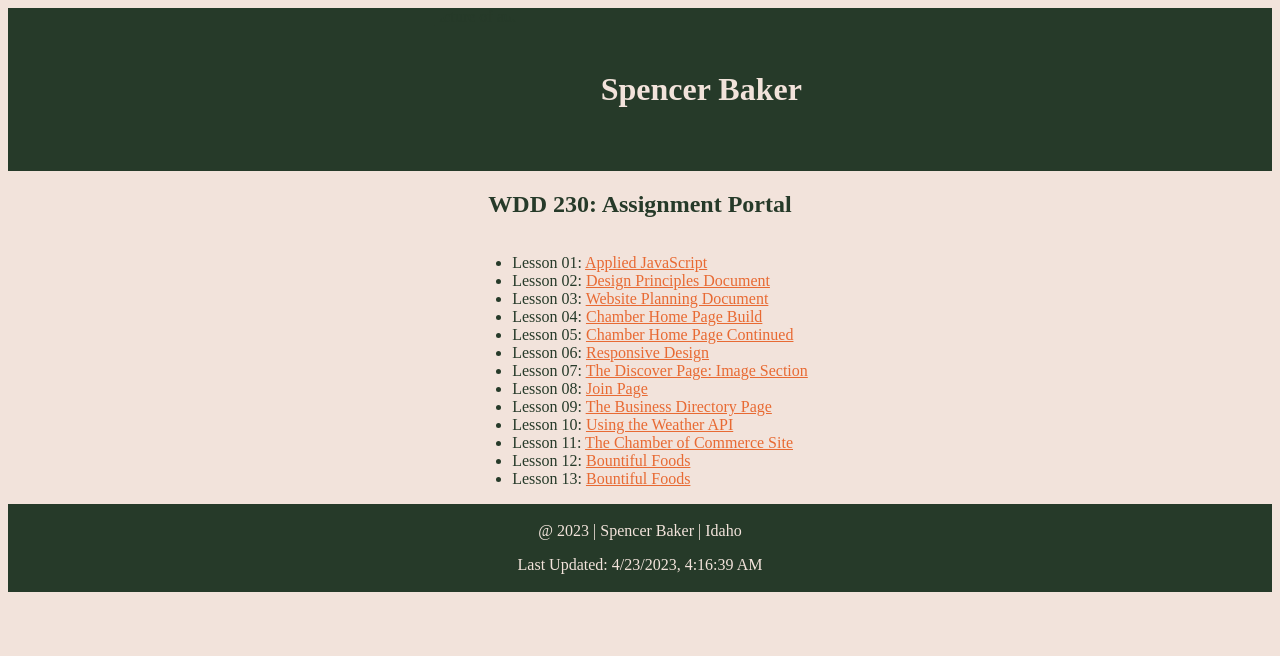
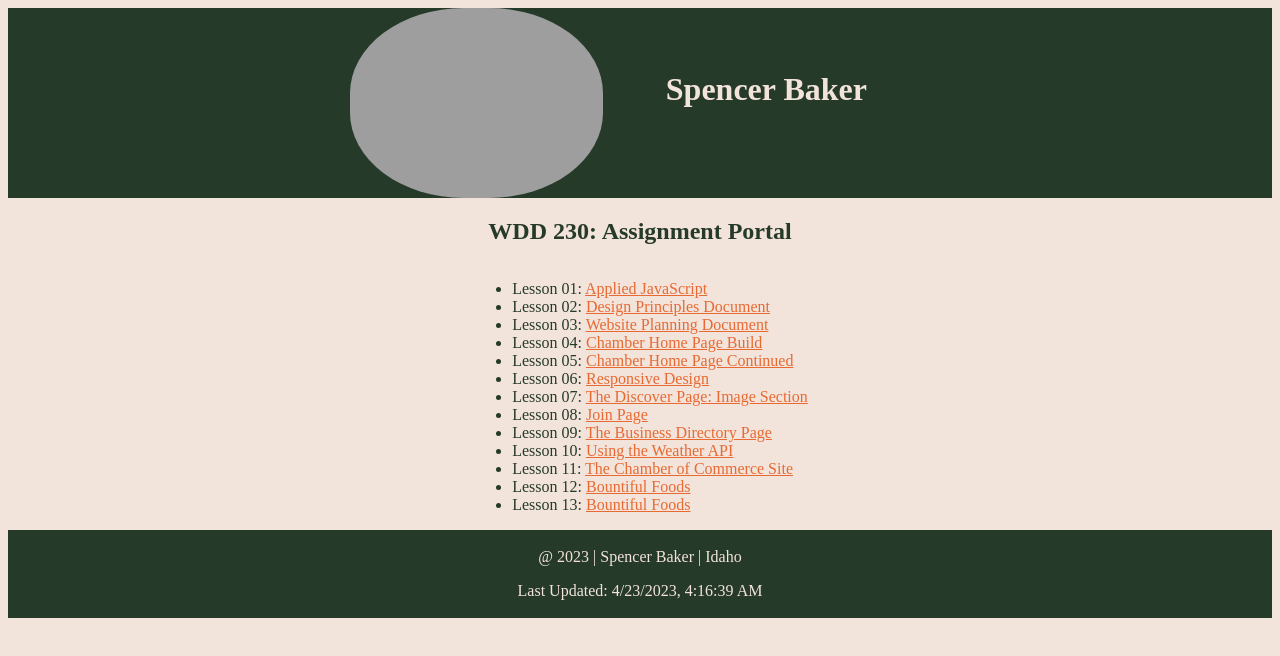
Before and after one commit to Labyrinth246/wdd230, a plain HTML site: page index.html in a window 1280 px wide. Drawn offline with Linux system fonts and the light colour scheme; the site is published under a folder, as on GitHub Pages, so addresses that start at the root find nothing.

Commit message:
changed and fixed the image src

```diff
--- a/index.html
+++ b/index.html
@@ -10,7 +10,7 @@
 </head>
 <body>
     <header>
-        <img src="/images/me.png" alt="picture of author">
+        <img src="./images/me.png" alt="picture of author">
         <h1>Spencer Baker</h1>
     </header>
 
```
